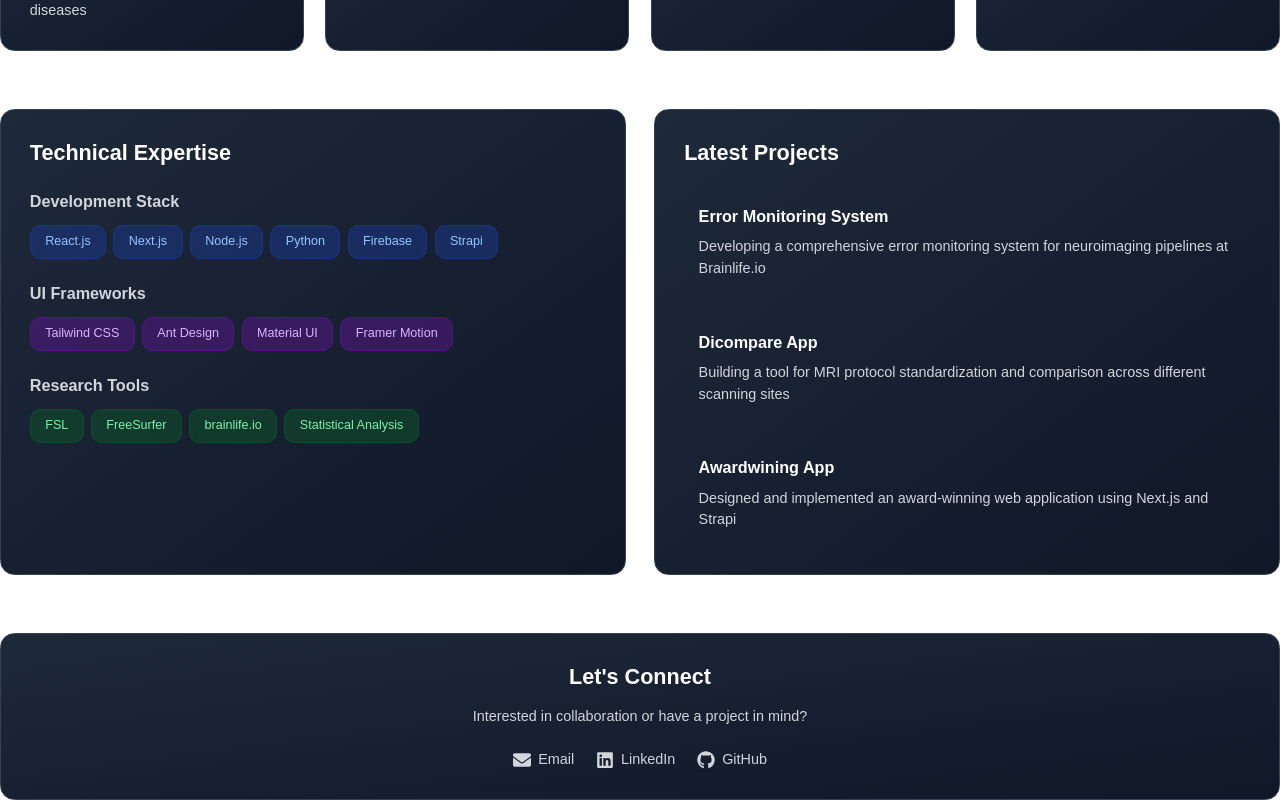
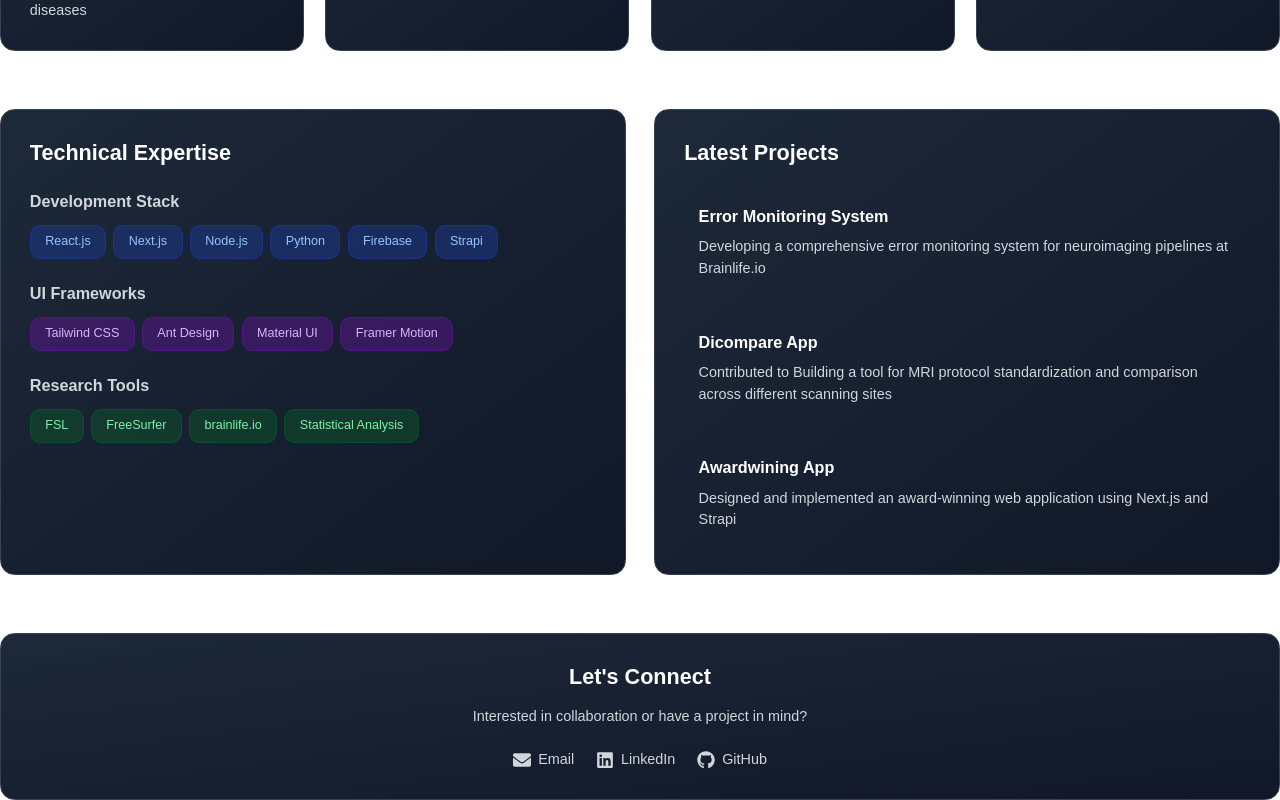
Before and after one commit to filimapatrick/computational_cv, a Next.js app: page / in a window 1280 px wide. Shown: the part 681-1481 px from the top of the page. Built offline with nearby package versions, Linux system fonts and the light colour scheme.

Commit message:
updated the layout

```diff
--- a/src/app/page.jsx
+++ b/src/app/page.jsx
@@ -163,7 +163,7 @@
             <div className="group hover:bg-gray-800/50 p-4 rounded-xl transition-colors">
               <h3 className="text-lg font-semibold text-white group-hover:text-blue-400 transition-colors">Dicompare App</h3>
               <p className="text-gray-300 mt-2">
-                Building a tool for MRI protocol standardization and comparison across different scanning sites
+               Contributed to Building a tool for MRI protocol standardization and comparison across different scanning sites
               </p>
             </div>
             <div className="group hover:bg-gray-800/50 p-4 rounded-xl transition-colors">
```
